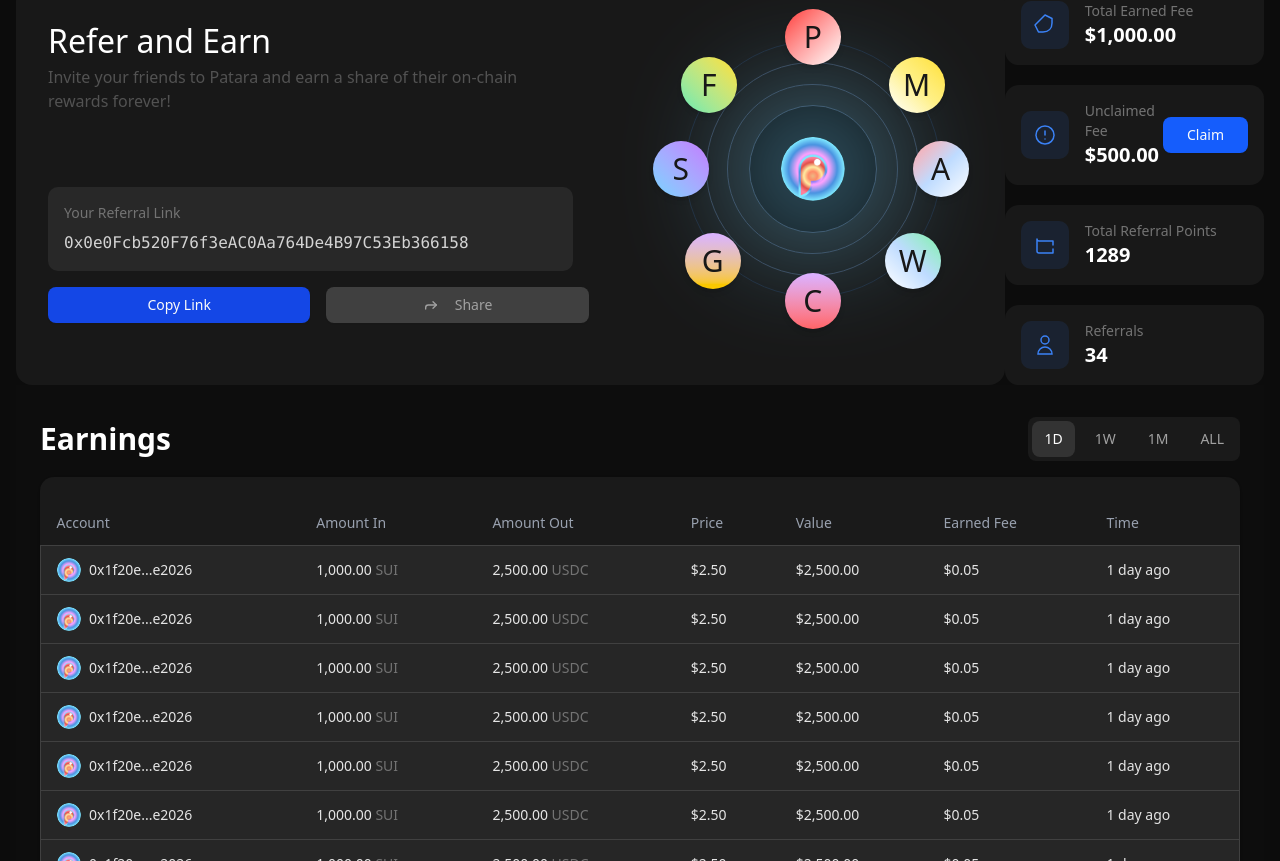
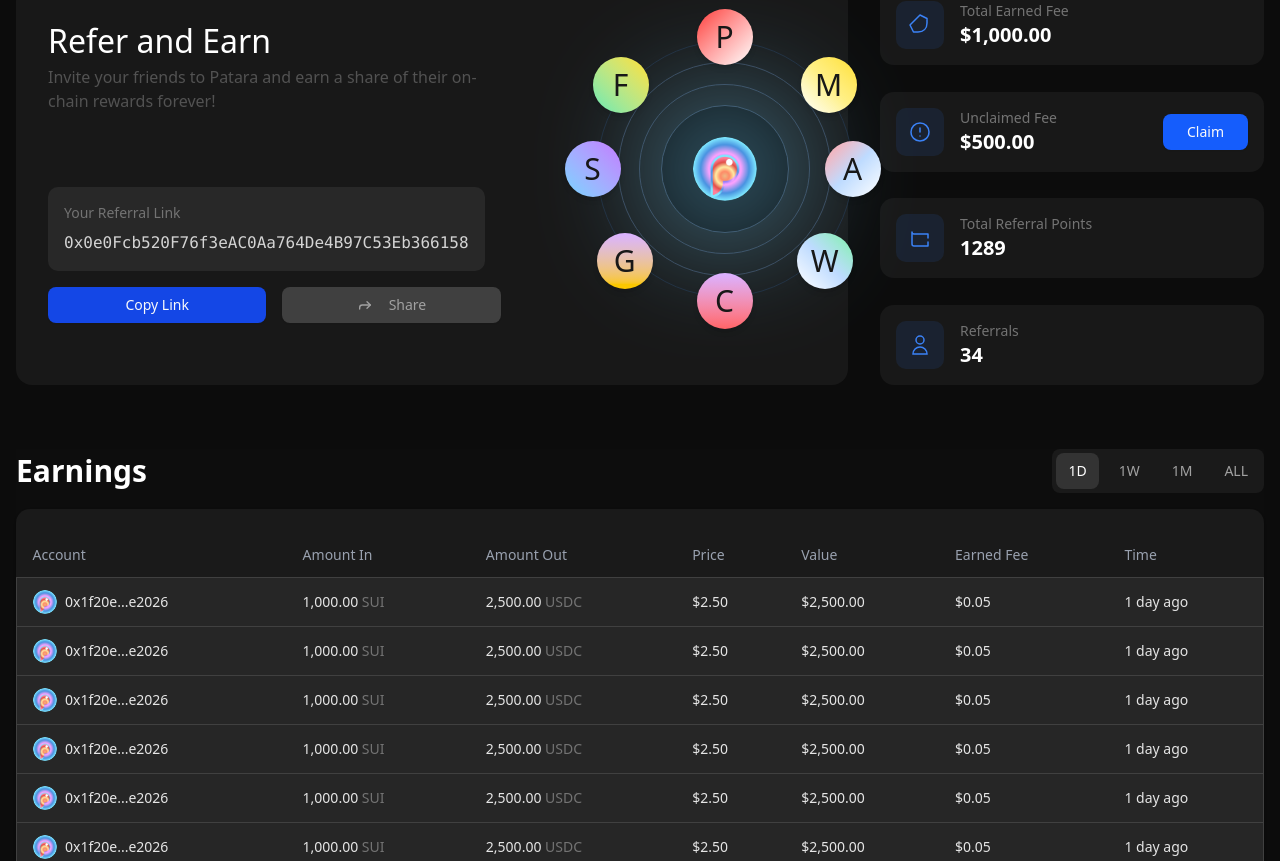
Before and after one commit to poyrazavsever/testcasePatara, a Next.js app: page /connect in a window 1280 px wide. Shown: the part 119-980 px from the top of the page. Built offline with nearby package versions, Linux system fonts and the light colour scheme.

Commit message:
feat: updated paddings n margins & added link to heroS btn

```diff
--- a/components/Earnings.tsx
+++ b/components/Earnings.tsx
@@ -29,7 +29,7 @@
 
 export default function EarningsPage() {
   return (
-    <section className="bg-[#0d0d0d] min-h-screen text-white px-6 py-8">
+    <section className="bg-[#0d0d0d] min-h-screen text-white">
 
         <div className="flex items-center justify-between mb-4">
         <h1 className="text-3xl font-semibold">Earnings</h1>
--- a/pages/connect.tsx
+++ b/pages/connect.tsx
@@ -8,10 +8,10 @@
   return (
     <div className='px-4'>
 
-        <div className='flex items-center justify-between'>
+        <div className='flex items-center justify-between gap-8 mb-16'>
 
             {/* Sol taraf */}
-            <div className='flex items-start w-fit gap-12 mt-10 bg-[#181818] rounded-2xl min-h-[400px]'>
+            <div className='flex items-start w-2/3 gap-12 mt-10 bg-[#181818] rounded-2xl min-h-[400px]'>
 
                 <div className='flex flex-col justify-between h-full min-h-[370px] p-8 rounded-lg'>
 
@@ -20,11 +20,11 @@
                         <p className='text-neutral-600'>Invite your friends to Patara and earn a share of their on-chain rewards forever!</p>
                     </div>
 
-                    <div className='flex flex-col gap-4'>
+                    <div className='flex flex-col gap-4 min-w-full'>
 
-                        <div className='w-full p-4 bg-[#282828] rounded-lg'>
+                        <div className='p-4 bg-[#282828] rounded-lg w-full'>
                             <p className='text-sm text-neutral-500 mb-2'>Your Referral Link</p>
-                            <p className='font-medium text-neutral-300 font-mono break-all'>
+                            <p className='font-medium text-neutral-300 font-mono'>
                                 0x0e0Fcb520F76f3eAC0Aa764De4B97C53Eb366158
                             </p>
                         </div>
@@ -50,7 +50,7 @@
             </div>
 
             {/* Sağ taraf */}
-            <div className='flex flex-col justify-between gap-4 mt-10 min-h-[400px]'>
+            <div className='flex flex-col justify-between gap-4 mt-10 min-h-[400px] w-1/3'>
                 {/* Total Earned Fee Card */}
                 <div className='bg-[#181818] p-4 rounded-xl flex items-center gap-4'>
                     <div className='bg-blue-500/10 p-3 rounded-lg'>
--- a/pages/index.tsx
+++ b/pages/index.tsx
@@ -45,7 +45,9 @@
           </div>
 
           {/* Button */}
-          <Button className="bg-blue-600 hover:bg-blue-700 text-sm">Connect/Sign in</Button>
+          <a href="/connect">
+            <Button className="bg-blue-600 hover:bg-blue-700 text-sm">Connect/Sign in</Button>
+          </a>
         </div>
 
       </div>
```
